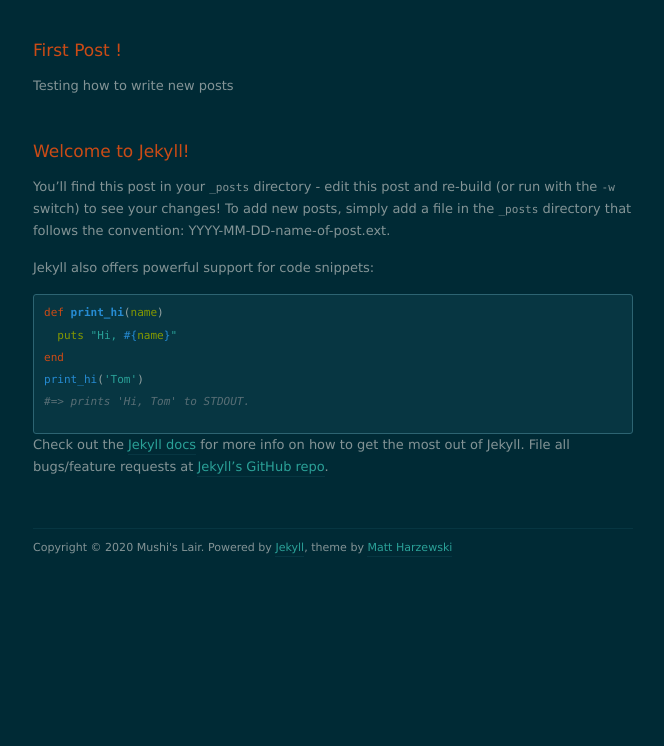
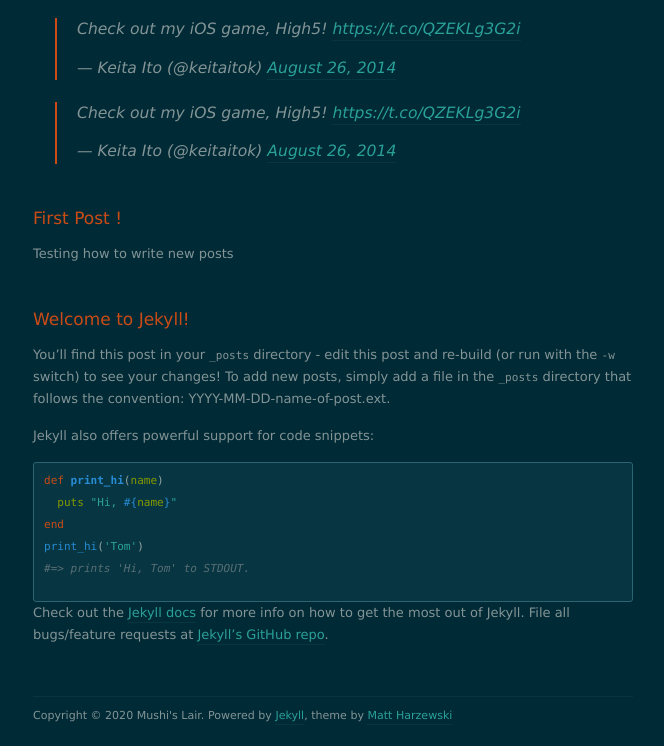
Before and after one commit to Mushi-mushi/mushi-mushi.github.io, a Jekyll site: the page built from index.html, in a window 1280 px wide, cut to the strip 891-1637 px from the top of the page. Shown: the whole strip, without its empty margins (307-971 px from the left). Built offline with Jekyll 4.4.1, drawn with Linux system fonts in a browser that asks for light colours; nearby versions of some CDN libraries; the list of posts is cut into pages by our own code; before the commit the page ends 1469 px from its top, so only the background shows below that.

Commit message:
Update 2020-02-09-a-new-foe-has-appeared.markdown

```diff
--- a/_posts/2020-02-09-a-new-foe-has-appeared.markdown
+++ b/_posts/2020-02-09-a-new-foe-has-appeared.markdown
@@ -12,4 +12,12 @@
 
 Sample
 =======
+
+
 {% twitter https://twitter.com/rubygems/status/518821243320287232 %}
+
+
+<blockquote class="twitter-tweet" data-lang="en"><p lang="en" dir="ltr">Check out my iOS game, High5! <a href="https://t.co/QZEKLg3G2i">https://t.co/QZEKLg3G2i</a></p>&mdash; Keita Ito (@keitaitok) <a href="https://twitter.com/keitaitok/status/504110217940836353">August 26, 2014</a></blockquote>
+
+
+<blockquote class="twitter-tweet" data-lang="en"><p lang="en" dir="ltr">Check out my iOS game, High5! <a href="https://t.co/QZEKLg3G2i">https://t.co/QZEKLg3G2i</a></p>&mdash; Keita Ito (@keitaitok) <a href="https://twitter.com/keitaitok/status/504110217940836353">August 26, 2014</a></blockquote>
```
